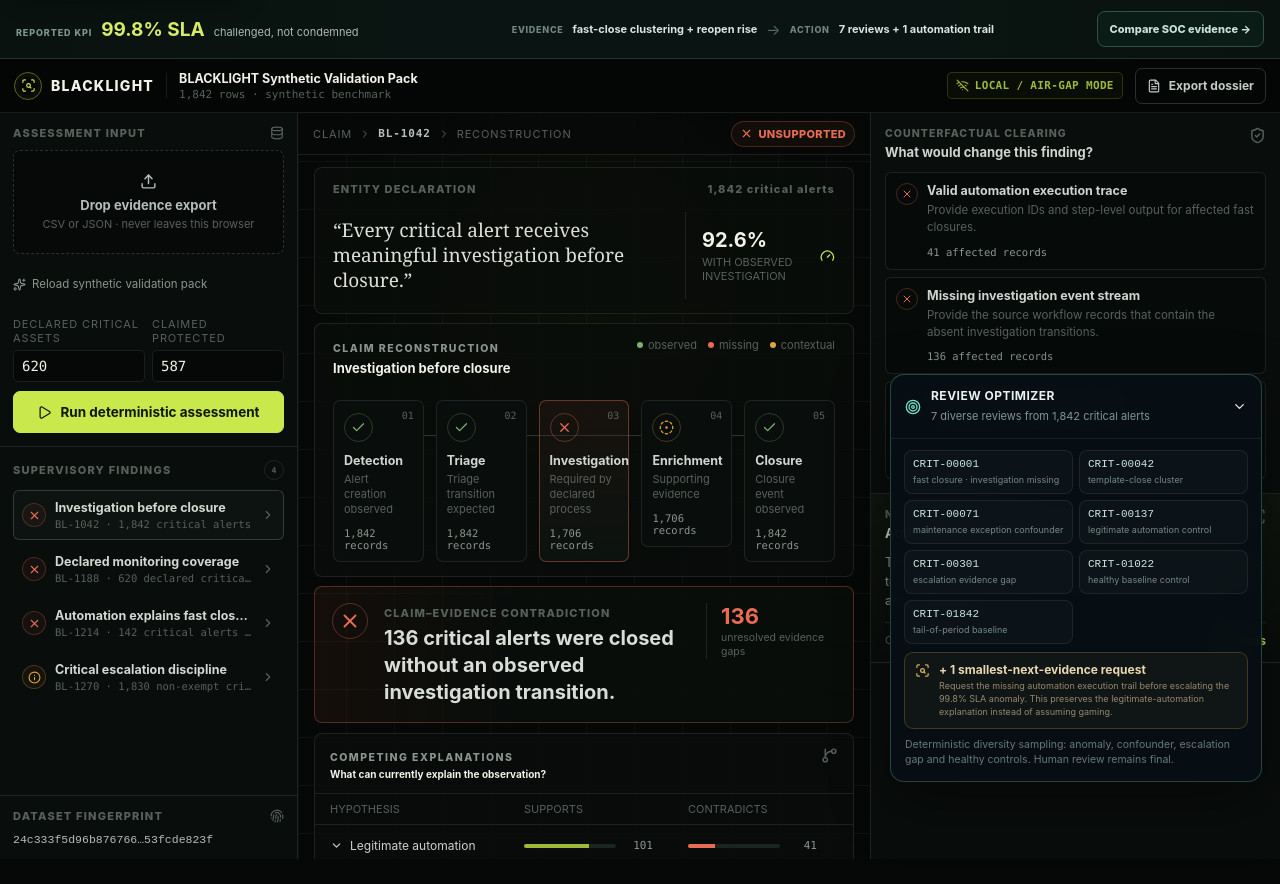
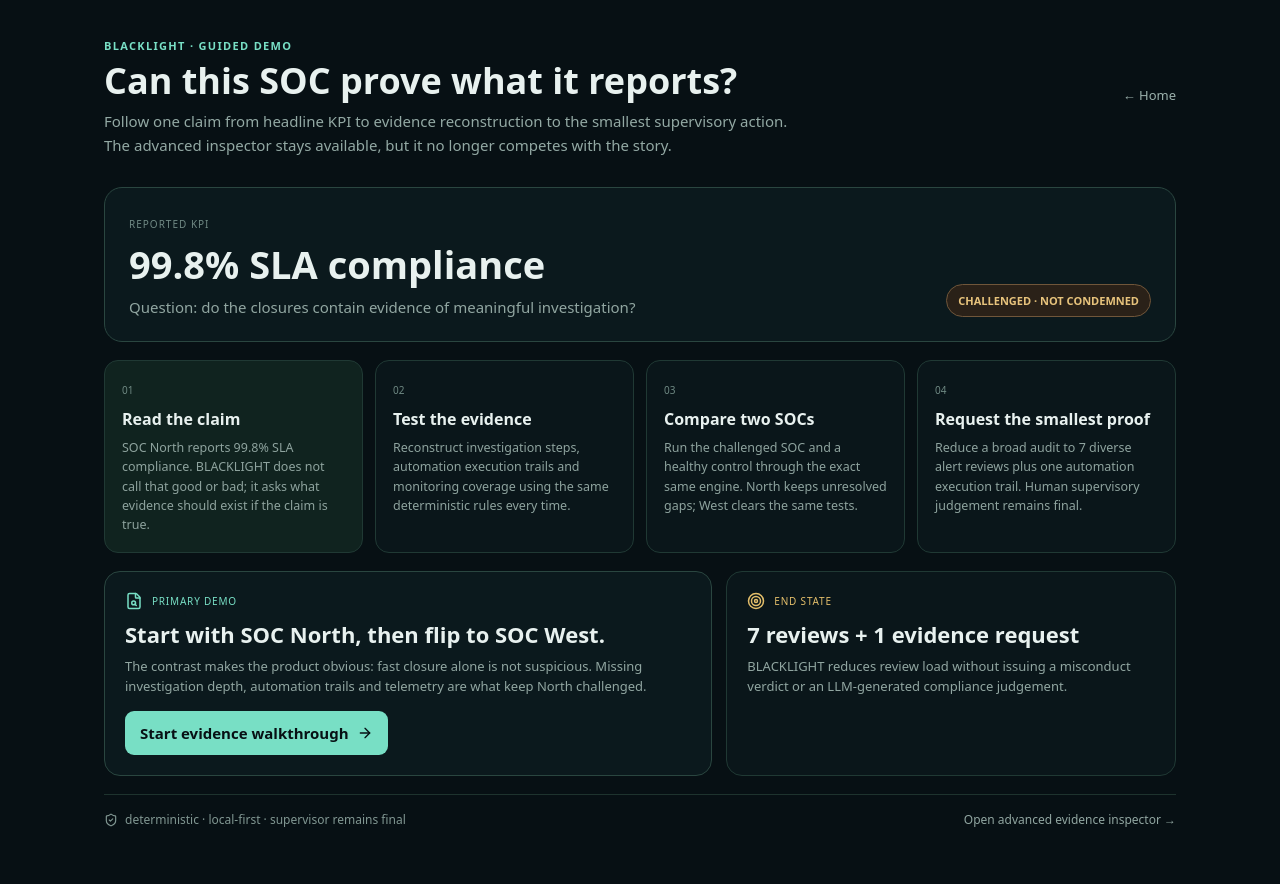
Before and after one commit to aadi-harale/blacklight-sat-sa, a Next.js app: page /workbench in a window 1280 px wide. Before the commit the page ends 859 px from the top, so only its background shows below. Built offline with nearby package versions, Linux system fonts and the light colour scheme.

Commit message:
Turn BLACKLIGHT workbench into a guided judge walkthrough

```diff
--- a/app/workbench/page.tsx
+++ b/app/workbench/page.tsx
@@ -1,31 +1,57 @@
 import Link from 'next/link';
-import { ReviewOptimizer } from '@/components/ReviewOptimizer';
-import { Workbench } from '@/components/Workbench';
-import styles from './workbench-focus.module.css';
+import { ArrowRight, FileSearch, ShieldCheck, Target } from 'lucide-react';
 
-export default function WorkbenchPage() {
-  return (
-    <>
-      <a className="skip-link" href="#blacklight-workbench">Skip to assessment workspace</a>
-      <section className={styles.demoStrip} aria-label="Seeded supervisor demo summary">
-        <div className={styles.demoClaim}>
-          <span>REPORTED KPI</span>
-          <strong>99.8% SLA</strong>
-          <em>challenged, not condemned</em>
+const steps = [
+  ['01','Read the claim','SOC North reports 99.8% SLA compliance. BLACKLIGHT does not call that good or bad; it asks what evidence should exist if the claim is true.'],
+  ['02','Test the evidence','Reconstruct investigation steps, automation execution trails and monitoring coverage using the same deterministic rules every time.'],
+  ['03','Compare two SOCs','Run the challenged SOC and a healthy control through the exact same engine. North keeps unresolved gaps; West clears the same tests.'],
+  ['04','Request the smallest proof','Reduce a broad audit to 7 diverse alert reviews plus one automation execution trail. Human supervisory judgement remains final.'],
+];
+
+export default function WorkbenchPage(){
+  return <main style={{minHeight:'100vh',background:'#071014',color:'#e8f1ef',fontFamily:'system-ui,sans-serif'}}>
+    <div style={{maxWidth:1120,margin:'0 auto',padding:'34px 24px 56px'}}>
+      <header style={{display:'flex',justifyContent:'space-between',alignItems:'center',gap:18,marginBottom:30}}>
+        <div>
+          <span style={{fontSize:11,letterSpacing:'.12em',color:'#78dfc5',fontWeight:800}}>BLACKLIGHT · GUIDED DEMO</span>
+          <h1 style={{fontSize:36,lineHeight:1.08,margin:'8px 0 8px'}}>Can this SOC prove what it reports?</h1>
+          <p style={{margin:0,color:'#93a9a4',maxWidth:690,lineHeight:1.6}}>Follow one claim from headline KPI to evidence reconstruction to the smallest supervisory action. The advanced inspector stays available, but it no longer competes with the story.</p>
         </div>
-        <div className={styles.demoFlow} aria-label="Decision flow">
-          <span>EVIDENCE</span><b>fast-close clustering + reopen rise</b><i>→</i><span>ACTION</span><b>7 reviews + 1 automation trail</b>
+        <Link href="/" style={{color:'#9bb1ac',textDecoration:'none',fontSize:13}}>← Home</Link>
+      </header>
+
+      <section style={{border:'1px solid #2a4640',borderRadius:18,background:'#0b191d',padding:'24px',marginBottom:18}}>
+        <span style={{fontSize:10,letterSpacing:'.1em',color:'#708984'}}>REPORTED KPI</span>
+        <div style={{display:'flex',justifyContent:'space-between',gap:18,alignItems:'end',flexWrap:'wrap',marginTop:6}}>
+          <div><strong style={{display:'block',fontSize:38}}>99.8% SLA compliance</strong><p style={{margin:'7px 0 0',color:'#91a6a1'}}>Question: do the closures contain evidence of meaningful investigation?</p></div>
+          <span style={{border:'1px solid #70563a',background:'#2a2118',color:'#e7c37c',padding:'8px 11px',borderRadius:999,fontSize:11,fontWeight:800}}>CHALLENGED · NOT CONDEMNED</span>
         </div>
-        <Link className={styles.demoLink} href="/evidence?soc=north">Compare SOC evidence →</Link>
       </section>
-      <div className={styles.focused}>
-        <div id="blacklight-workbench" tabIndex={-1}>
-          <Workbench />
-        </div>
-        <section id="review-optimizer" aria-label="Targeted review optimization">
-          <ReviewOptimizer />
-        </section>
-      </div>
-    </>
-  );
+
+      <section style={{display:'grid',gridTemplateColumns:'repeat(4,minmax(0,1fr))',gap:12,marginBottom:18}} aria-label="BLACKLIGHT demo flow">
+        {steps.map(([n,title,body],i)=><article key={n} style={{border:'1px solid #203934',borderRadius:14,background:i===0?'#10231f':'#0a161a',padding:17,minHeight:190}}>
+          <span style={{fontSize:10,color:'#6f8983'}}>{n}</span><strong style={{display:'block',fontSize:16,margin:'10px 0 8px'}}>{title}</strong><p style={{margin:0,color:'#8ea39e',fontSize:12.5,lineHeight:1.55}}>{body}</p>
+        </article>)}
+      </section>
+
+      <section style={{display:'grid',gridTemplateColumns:'1.15fr .85fr',gap:14,marginBottom:18}}>
+        <article style={{border:'1px solid #2a4640',borderRadius:16,background:'#0b191d',padding:20}}>
+          <div style={{display:'flex',gap:9,alignItems:'center'}}><FileSearch size={18} color="#78dfc5"/><span style={{fontSize:10,letterSpacing:'.08em',color:'#78dfc5'}}>PRIMARY DEMO</span></div>
+          <h2 style={{fontSize:22,margin:'9px 0 7px'}}>Start with SOC North, then flip to SOC West.</h2>
+          <p style={{color:'#91a6a1',fontSize:13,lineHeight:1.55,margin:'0 0 15px'}}>The contrast makes the product obvious: fast closure alone is not suspicious. Missing investigation depth, automation trails and telemetry are what keep North challenged.</p>
+          <Link href="/evidence?soc=north" style={{display:'inline-flex',alignItems:'center',gap:8,padding:'12px 15px',borderRadius:9,background:'#78dfc5',color:'#071014',textDecoration:'none',fontWeight:800}}>Start evidence walkthrough <ArrowRight size={16}/></Link>
+        </article>
+        <article style={{border:'1px solid #203934',borderRadius:16,background:'#0a161a',padding:20}}>
+          <div style={{display:'flex',gap:9,alignItems:'center'}}><Target size={18} color="#e3be6a"/><span style={{fontSize:10,letterSpacing:'.08em',color:'#e3be6a'}}>END STATE</span></div>
+          <strong style={{display:'block',fontSize:22,margin:'9px 0 7px'}}>7 reviews + 1 evidence request</strong>
+          <p style={{color:'#91a6a1',fontSize:13,lineHeight:1.55,margin:0}}>BLACKLIGHT reduces review load without issuing a misconduct verdict or an LLM-generated compliance judgement.</p>
+        </article>
+      </section>
+
+      <footer style={{display:'flex',justifyContent:'space-between',gap:14,alignItems:'center',flexWrap:'wrap',borderTop:'1px solid #1e332e',paddingTop:16}}>
+        <span style={{display:'inline-flex',alignItems:'center',gap:7,color:'#819792',fontSize:12}}><ShieldCheck size={14}/> deterministic · local-first · supervisor remains final</span>
+        <Link href="/advanced" style={{color:'#91a6a1',fontSize:12,textDecoration:'none'}}>Open advanced evidence inspector →</Link>
+      </footer>
+    </div>
+  </main>;
 }
```
